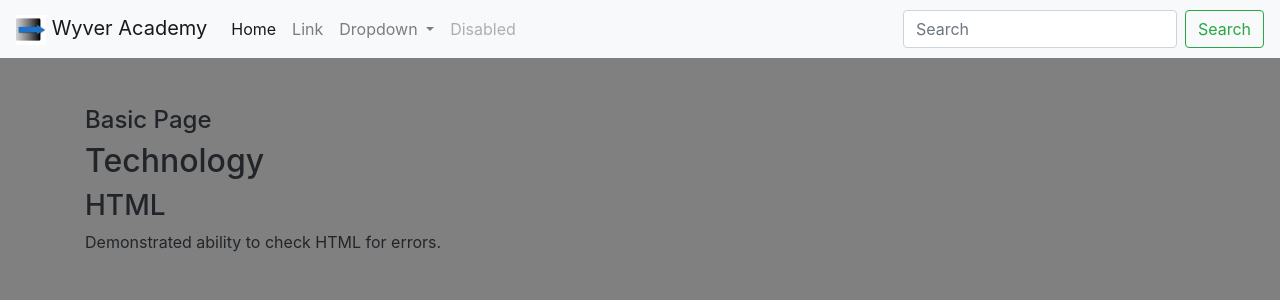
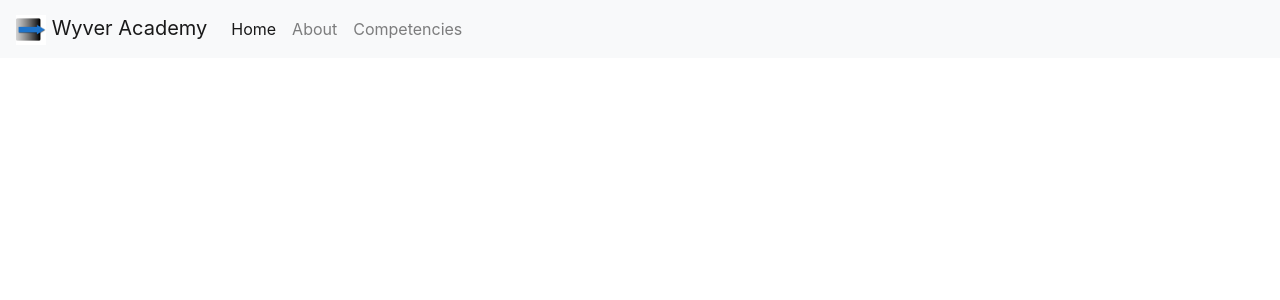
Before and after one commit to Wyver-Solutions/wyveracademy, a Jekyll site: the page built from index.md, in a window 1280 px wide. Shown: the top 300 px of the page. Built offline with Jekyll 4.4.1, drawn with Linux system fonts in a browser that asks for light colours.

Commit message:
refactor pages

```diff
--- a/_config.yml
+++ b/_config.yml
@@ -33,6 +33,8 @@ collections:
 
 collections_dir: _collections
 
+include: ['_pages']
+
 # Exclude from processing.
 # The following items will not be processed, by default. Create a custom list
 # to override the default setting.
--- /dev/null
+++ b/_includes/nav.html
@@ -0,0 +1,41 @@
+<nav class="navbar navbar-expand-lg navbar-light bg-light">
+    <a class="navbar-brand" href="/">
+
+<img src="{{ 'assets/images/wyver_square_logo.jpg' | relative_url }}" width=30 height=30 alt="Wyver Solutions logo" />
+      {{ site.title }}</a>
+    <button class="navbar-toggler" type="button" data-toggle="collapse" data-target="#navbarSupportedContent" aria-controls="navbarSupportedContent" aria-expanded="false" aria-label="Toggle navigation">
+    <span class="navbar-toggler-icon"></span>
+  </button>
+    <div class="collapse navbar-collapse" id="navbarSupportedContent">
+    <ul class="navbar-nav mr-auto">
+      <li class="nav-item active">
+        <a class="nav-link" href="/">Home <span class="sr-only">(current)</span></a>
+      </li>
+      <li class="nav-item">
+        <a class="nav-link" href="/about">About</a>
+      </li>
+      <li class="nav-item">
+        <a class="nav-link" href="/competencies">Competencies</a>
+      </li>
+      <!--<li class="nav-item dropdown">
+        <a class="nav-link dropdown-toggle" href="#" id="navbarDropdown" role="button" data-toggle="dropdown" aria-haspopup="true" aria-expanded="false">
+          Dropdown
+        </a>
+        <div class="dropdown-menu" aria-labelledby="navbarDropdown">
+          <a class="dropdown-item" href="#">Action</a>
+          <a class="dropdown-item" href="#">Another action</a>
+          <div class="dropdown-divider"></div>
+          <a class="dropdown-item" href="#">Something else here</a>
+        </div>
+      </li>
+      <li class="nav-item">
+        <a class="nav-link disabled" href="#" tabindex="-1" aria-disabled="true">Disabled</a>
+      </li>-->
+    </ul>
+    <!--<form class="form-inline my-2 my-lg-0">
+      <input class="form-control mr-sm-2" type="search" placeholder="Search" aria-label="Search">
+      <button class="btn btn-outline-success my-2 my-sm-0" type="submit">Search</button>
+    </form>-->
+  </div>
+    </ul>
+  </nav>
--- a/_layouts/default.html
+++ b/_layouts/default.html
@@ -29,56 +29,16 @@
 
 </head>
 <body>
-  <nav class="navbar navbar-expand-lg navbar-light bg-light">
-    <a class="navbar-brand" href="/">
-
-<img src="{{ 'assets/images/wyver_square_logo.jpg' | relative_url }}" width=30 height=30 alt="Wyver Solutions logo" />
-      {{ site.title }}</a>
-    <button class="navbar-toggler" type="button" data-toggle="collapse" data-target="#navbarSupportedContent" aria-controls="navbarSupportedContent" aria-expanded="false" aria-label="Toggle navigation">
-    <span class="navbar-toggler-icon"></span>
-  </button>
-    <div class="collapse navbar-collapse" id="navbarSupportedContent">
-    <ul class="navbar-nav mr-auto">
-      <li class="nav-item active">
-        <a class="nav-link" href="#">Home <span class="sr-only">(current)</span></a>
-      </li>
-      <li class="nav-item">
-        <a class="nav-link" href="#">Link</a>
-      </li>
-      <li class="nav-item dropdown">
-        <a class="nav-link dropdown-toggle" href="#" id="navbarDropdown" role="button" data-toggle="dropdown" aria-haspopup="true" aria-expanded="false">
-          Dropdown
-        </a>
-        <div class="dropdown-menu" aria-labelledby="navbarDropdown">
-          <a class="dropdown-item" href="#">Action</a>
-          <a class="dropdown-item" href="#">Another action</a>
-          <div class="dropdown-divider"></div>
-          <a class="dropdown-item" href="#">Something else here</a>
-        </div>
-      </li>
-      <li class="nav-item">
-        <a class="nav-link disabled" href="#" tabindex="-1" aria-disabled="true">Disabled</a>
-      </li>
-    </ul>
-    <form class="form-inline my-2 my-lg-0">
-      <input class="form-control mr-sm-2" type="search" placeholder="Search" aria-label="Search">
-      <button class="btn btn-outline-success my-2 my-sm-0" type="submit">Search</button>
-    </form>
-  </div>
-    </ul>
-  </nav>
+  {% include nav.html %}
 
   <!-- Primary Page Layout
   –––––––––––––––––––––––––––––––––––––––––––––––––– -->
   <div class="container">
     <div class="row mt-5">
       <div class="col-6">
-        <h4>Basic Page</h4>
-        {% for c in site.competencies %}
-          <h2>{{ c.category }}</h2>
-          <h3>{{ c.sub-category }}</h3>
-          <div>{{ c.content }}</div>
-        {% endfor %}
+        <h4>{{ page.title }}</h4>
+        {{ content }}
+
       </div>
     </div>
   </div>
--- /dev/null
+++ b/_sass/globals.scss
@@ -0,0 +1,54 @@
+// SASS style sheet */
+// Palette color codes */
+// Palette URL: http://paletton.com/#uid=33C0u0kr3HoglQ0lXLdAjEcCqqK */
+
+// Feel free to copy&paste color codes to your application */
+
+$white: #fff;
+
+// As hex codes */
+
+$color-primary-0: #2D74C9;  // Main Primary color */
+$color-primary-1: #77A7E1;
+$color-primary-2: #4E8BD4;
+$color-primary-3: #0D5FC0;
+$color-primary-4: #09448C;
+
+$color-secondary-1-0: #FFD027;  // Main Secondary color (1) */
+$color-secondary-1-1: #FFE37D;
+$color-secondary-1-2: #FFD950;
+$color-secondary-1-3: #FFC700;
+$color-secondary-1-4: #D5A700;
+
+$color-secondary-2-0: #FF7527;  // Main Secondary color (2) */
+$color-secondary-2-1: #FFAC7D;
+$color-secondary-2-2: #FF8F50;
+$color-secondary-2-3: #FF5C00;
+$color-secondary-2-4: #D54D00;
+
+
+
+// As RGBa codes */
+
+$rgba-primary-0: rgba( 45,116,201,1);   // Main Primary color */
+$rgba-primary-1: rgba(119,167,225,1);
+$rgba-primary-2: rgba( 78,139,212,1);
+$rgba-primary-3: rgba( 13, 95,192,1);
+$rgba-primary-4: rgba(  9, 68,140,1);
+
+$rgba-secondary-1-0: rgba(255,208, 39,1);   // Main Secondary color (1) */
+$rgba-secondary-1-1: rgba(255,227,125,1);
+$rgba-secondary-1-2: rgba(255,217, 80,1);
+$rgba-secondary-1-3: rgba(255,199,  0,1);
+$rgba-secondary-1-4: rgba(213,167,  0,1);
+
+$rgba-secondary-2-0: rgba(255,117, 39,1);   // Main Secondary color (2) */
+$rgba-secondary-2-1: rgba(255,172,125,1);
+$rgba-secondary-2-2: rgba(255,143, 80,1);
+$rgba-secondary-2-3: rgba(255, 92,  0,1);
+$rgba-secondary-2-4: rgba(213, 77,  0,1);
+
+
+
+// Generated by Paletton.com © 2002-2014 */
+// http://paletton.com */
--- a/_sass/main.scss
+++ b/_sass/main.scss
@@ -3,5 +3,5 @@
 }
 
 body {
-    background-color: grey;
+    background-color: $white;
 }
--- a/assets/css/styles.scss
+++ b/assets/css/styles.scss
@@ -1,3 +1,4 @@
 ---
 ---
+@import "globals";
 @import "main";
```
Also changed, not shown: _collections/_competencies/tech_01.md (deleted, +0 -6 lines), _collections/_competencies/tech_01_a.md (added, +7 -0 lines), _includes/competencies-list.html (added, +22 -0 lines), _pages/02-about.md (added, +18 -0 lines), _pages/03-competencies.md (added, +6 -0 lines), _pages/index.md (added, +5 -0 lines), outline.md (added, +40 -0 lines).
